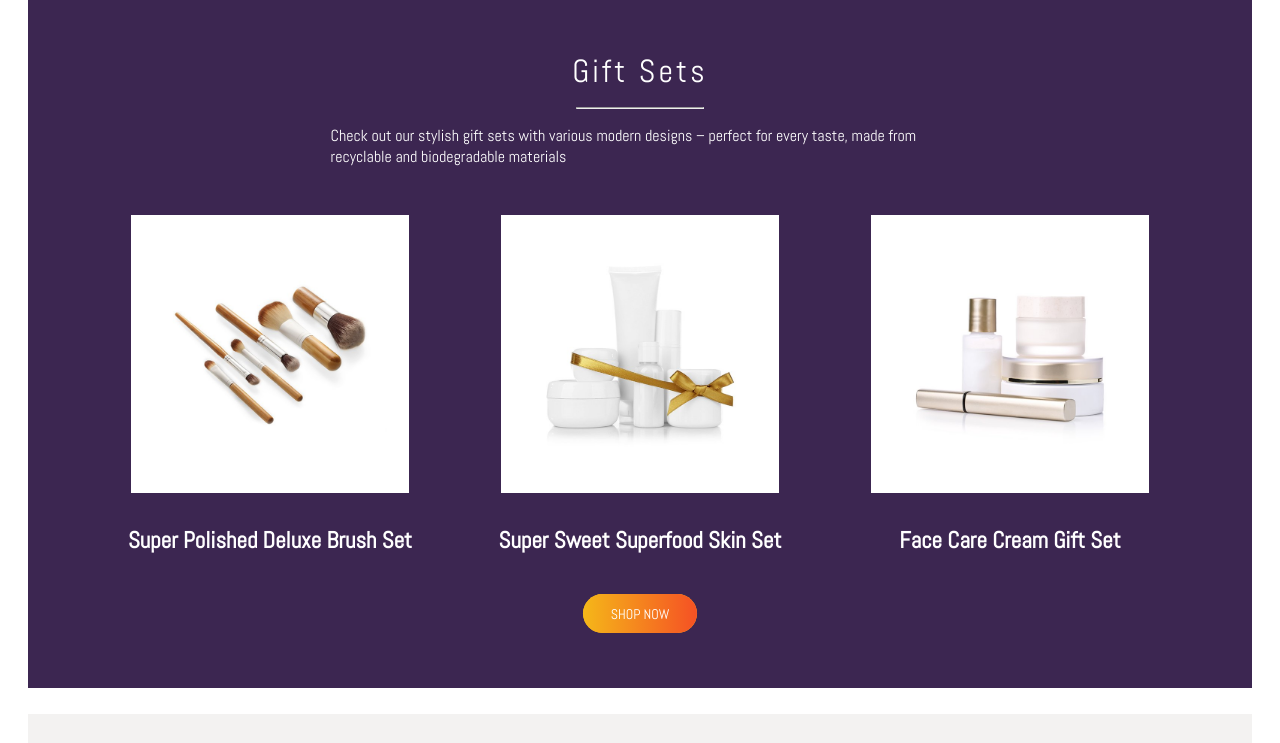
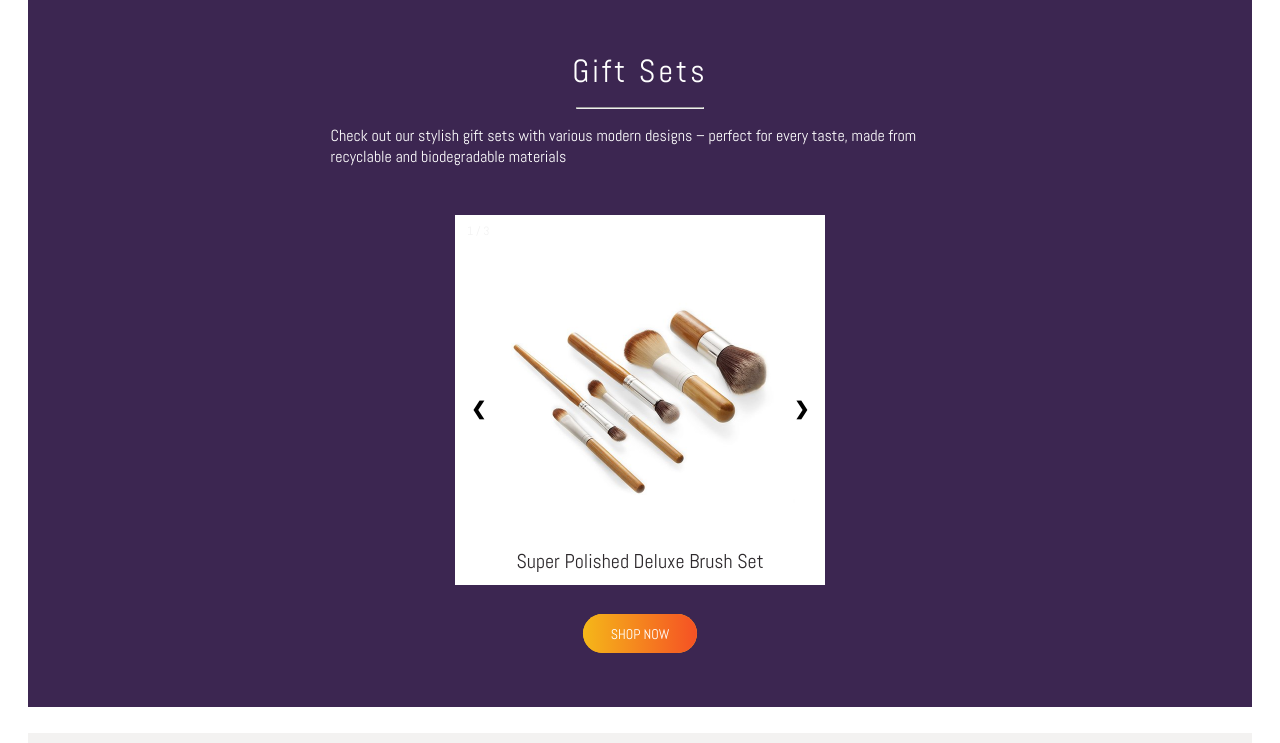
Before and after one commit to KyryloYekymov/cosmetics-mobile-first, a plain HTML site: page index.html in a window 1280 px wide. Shown: the part 1843-2586 px from the top of the page. Drawn offline with Linux system fonts and the light colour scheme.

Commit message:
Added working carousel, next: disable JavaScript when screen width > 768

```diff
--- a/css/index.css
+++ b/css/index.css
@@ -337,7 +337,105 @@ h3 a:hover {
     width: 75%;
 }
 
+/* Beginning of the carousel style */
+/* Container for slides */
 .gift-sets-body {
+    position: relative;
+    margin: auto;
+  }
+/* a slide */
+  .giftSet {
+    display: none;
+  }
+
+  .giftSet img {
+    width: 100%;
+  }
+
+  /* Next & previous buttons */
+.prev, .next {
+    cursor: pointer;
+    position: absolute;
+    top: 50%;
+    width: auto;
+    margin-top: -22px;
+    padding: 16px;
+    color: black;
+    font-weight: bold;
+    font-size: 18px;
+    transition: 0.6s ease;
+    border-radius: 0 3px 3px 0;
+    user-select: none;
+  }
+
+  /* Position the "next button" to the right */
+.next {
+    right: 0;
+    border-radius: 3px 0 0 3px;
+  }
+
+  /* On hover, add a black background color with a little bit see-through */
+.prev:hover, .next:hover {
+    background-color: rgba(0,0,0,0.8);
+  }
+  /* Caption text */
+.caption-text {
+    color: var(--text-color-primary-dark);
+    font-size: 1.25rem;
+    padding: 8px 12px;
+    position: absolute;
+    bottom: 8px;
+    width: 100%;
+    text-align: center;
+  }
+
+  .numbertext {
+    color: #f2f2f2;
+    font-size: 12px;
+    padding: 8px 12px;
+    position: absolute;
+    top: 0;
+  }
+
+  * The dots/bullets/indicators */
+.dot {
+  cursor: pointer;
+  height: 15px;
+  width: 15px;
+  margin: 0 2px;
+  background-color: #bbb;
+  border-radius: 50%;
+  display: inline-block;
+  transition: background-color 0.6s ease;
+}
+
+.active, .dot:hover {
+  background-color: #717171;
+}
+
+/* Fading animation */
+.fade {
+  -webkit-animation-name: fade;
+  -webkit-animation-duration: 1.5s;
+  animation-name: fade;
+  animation-duration: 1.5s;
+}
+
+@-webkit-keyframes fade {
+  from {opacity: .4}
+  to {opacity: 1}
+}
+
+@keyframes fade {
+  from {opacity: .4}
+  to {opacity: 1}
+}
+
+.gift-sets-footer {
+    margin-top: 2rem;
+}
+
+/* .gift-sets-body {
     display: flex;
     flex-wrap: wrap;
     justify-content: space-around;
@@ -353,7 +451,7 @@ h3 a:hover {
 
 .giftSet img {
     width: 75%;
-}
+} */
 
 .video-presentation {
     padding: 2rem 0 2rem 0;
--- a/index.html
+++ b/index.html
@@ -115,18 +115,34 @@
                 <p>Check out our stylish gift sets with various modern designs – perfect for every taste, made from recyclable and biodegradable materials</p>
             </div>
             <div class="gift-sets-body">
-                <div class="giftSet">
+                <div class="giftSet fade">
+                    <div class="numbertext">
+                        1 / 3
+                    </div>
                     <img src="img/gift-sets/brush-set.jpg" alt="Brush set">
-                    <h3>Super Polished Deluxe Brush Set</h3>
+                    <div class="caption-text">Super Polished Deluxe Brush Set</div>
                 </div>
-                <div class="giftSet">
+                <div class="giftSet fade">
+                    <div class="numbertext">
+                        2 / 3
+                    </div>
                     <img src="img/gift-sets/cream-set.jpg" alt="Cream Set">
-                    <h3>Super Sweet Superfood Skin Set</h3>
+                    <div class="caption-text">Super Sweet Superfood Skin Set</div>
                 </div>
-                <div class="giftSet">
+                <div class="giftSet fade">
+                    <div class="numbertext">
+                        3 / 3
+                    </div>
                     <img src="img/gift-sets/skin-set.jpg" alt="Skin Set">
-                    <h3>Face Care Cream Gift Set</h3>
+                    <div class="caption-text">Face Care Cream Gift Set</div>
                 </div>
+                <a class="prev" onclick="plusSlides(-1)">&#10094;</a>
+                <a class="next" onclick="plusSlides(1)">&#10095;</a>
+            </div>
+            <div style="text-align:center">
+                <span class="dot" onclick="currentSlide(1)"></span>
+                <span class="dot" onclick="currentSlide(2)"></span>
+                <span class="dot" onclick="currentSlide(3)"></span>
             </div>
             <div class="gift-sets-footer">
                 <a class="gradient-button button-link" href="#gift-sets">SHOP NOW</a>
@@ -294,7 +310,7 @@
                 </div>
             </div>
             <div class="locations-footer">
-                <a class="gradient-button button" href="request-quote.html">REQIEST A QUOTE</a>
+                <a class="gradient-button button" href="#request-quote">REQIEST A QUOTE</a>
                 <a class="button-transparent" href="#learn-more">LEARN MORE</a>
             </div>
         </section>
--- a/js/index.js
+++ b/js/index.js
@@ -15,3 +15,31 @@ closeBtn.onclick = function() {
     menuBtn.classList.remove('open');
     menuOpen = false;
 }
+
+// Carousel
+let slideIndex = 1;
+showSlides(slideIndex);
+
+function plusSlides(n) {
+  showSlides(slideIndex += n);
+}
+
+function currentSlide(n) {
+  showSlides(slideIndex = n);
+}
+
+function showSlides(n) {
+  let i;
+  const slides = document.getElementsByClassName("giftSet");
+  const dots = document.getElementsByClassName("dot");
+  if (n > slides.length) {slideIndex = 1}
+  if (n < 1) {slideIndex = slides.length}
+  for (i = 0; i < slides.length; i++) {
+      slides[i].style.display = "none";
+  }
+  for (i = 0; i < dots.length; i++) {
+      dots[i].className = dots[i].className.replace(" active", "");
+  }
+  slides[slideIndex-1].style.display = "block";
+  dots[slideIndex-1].className += " active";
+}
```
